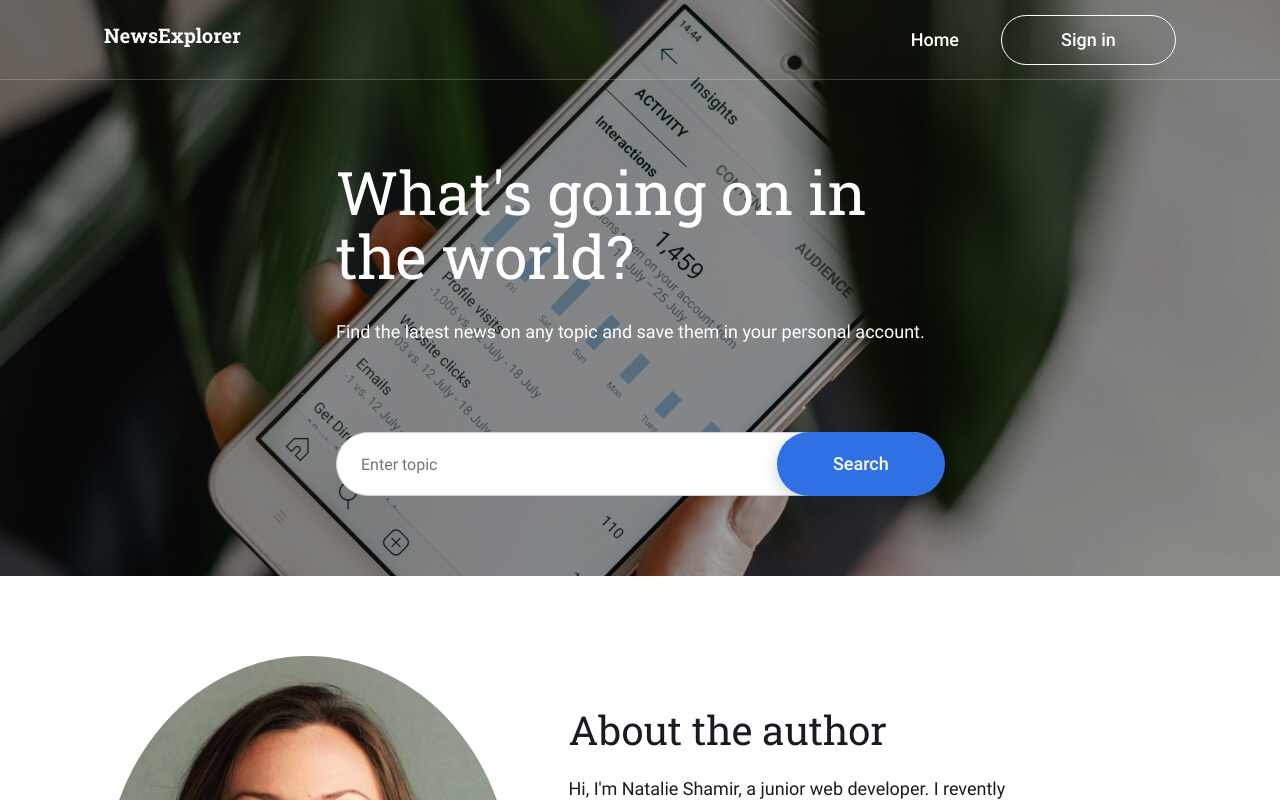
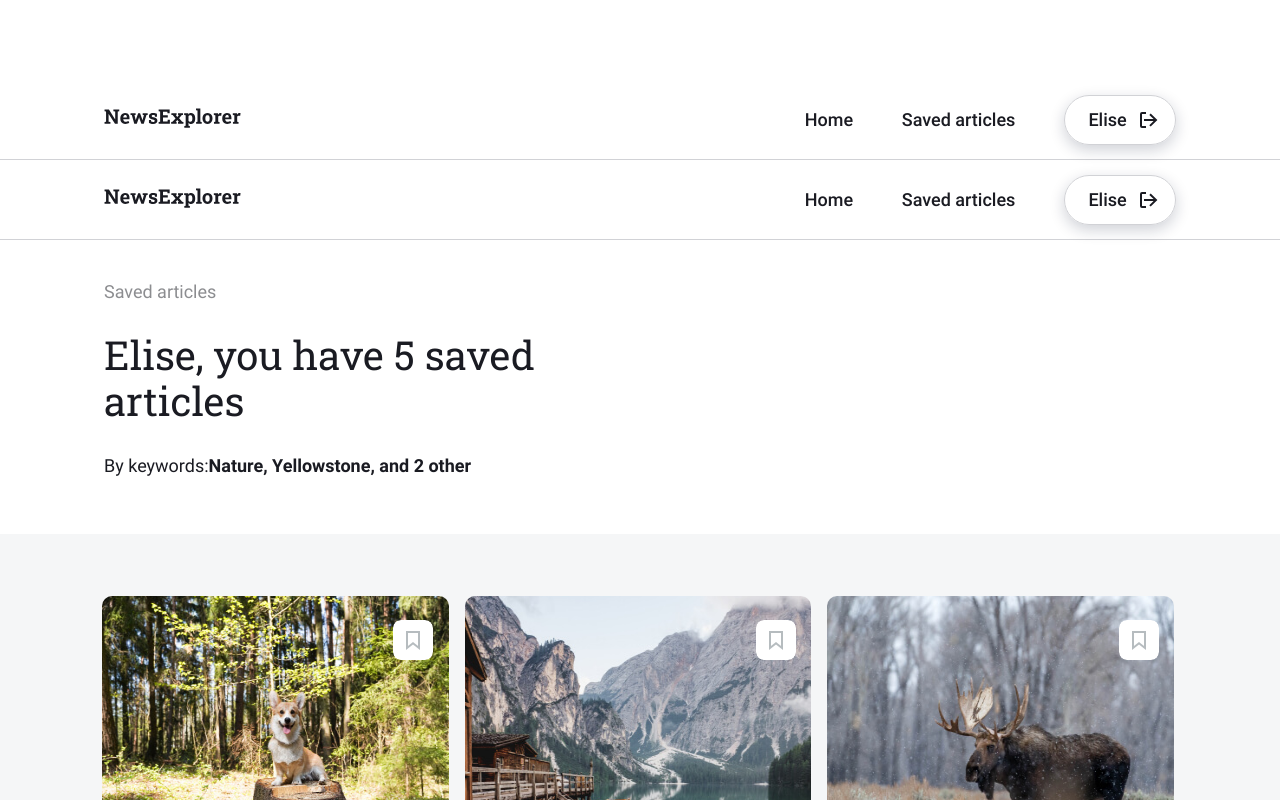
Before and after one commit to NatalieShamir/news-explorer-frontend, a React (Create React App) app: page / in a window 1280 px wide. Shown: the top 800 px of the page. Built offline with nearby package versions, Linux system fonts and the light colour scheme.

Commit message:
create isLoggedIn in App.js and pass it down as prop

```diff
--- a/src/components/App/App.js
+++ b/src/components/App/App.js
@@ -18,6 +18,7 @@ function App() {
   const [isSignupPopupOpen, setIsSignupPopupOpen] =
     React.useState(false);
   const [isRegistrationSuccessfulOpen, setIsRegistrationSuccessfulOpen] = React.useState(false);
+  const [isLoggedIn, setIsLoggedIn] = React.useState(false);
 
   function handleOpenSigninClick() {
     setIsSigninPopupOpen(true);
@@ -64,6 +65,7 @@ function App() {
       <Routes>
         <Route path="/" element={<Main
           onSigninClick={handleOpenSigninClick}
+          isLoggedIn={isLoggedIn}
         />} />
         <Route path="/saved-news" element={<SavedNews />} />
       </Routes>
--- a/src/components/Header/Header.js
+++ b/src/components/Header/Header.js
@@ -6,7 +6,7 @@ import Navigation from "../Navigation/Navigation";
 import hamburgerMenuOpen from "../../images/menu.svg";
 import hamburgerMenuClose from "../../images/close-min.svg";
 
-function Header({ onSigninClick }) {
+function Header({ onSigninClick, isLoggedIn }) {
     const [isNavOpen, setIsNavOpen] = React.useState(false);
 
     function handleToggleMenu() {
@@ -14,6 +14,7 @@ function Header({ onSigninClick }) {
     }
 
     return (
+
         <header className={isNavOpen ? "header_hamburger_menu_open" : "header"}>
             <div className="header__container">
                 <Link to={"/"} className="header__logo">
@@ -30,9 +31,10 @@ function Header({ onSigninClick }) {
             <Navigation
                 isNavOpen={isNavOpen}
                 onSigninClick={onSigninClick}
+                isLoggedIn={isLoggedIn}
             />
         </header >
-    );
+    )
 }
 
 export default Header;
--- a/src/components/Main/Main.js
+++ b/src/components/Main/Main.js
@@ -1,21 +1,25 @@
-import React from "react";
+/* import React from "react";
 import Parent from "../Parent/Parent";
 import Header from "../Header/Header";
 import SearchForm from "../SearchForm/SearchForm";
-import About from "../About/About";
+import About from "../About/About"; */
+import Header from "../Header/Header";
 import SavedNews from "../SavedNews/SavedNews";
+import SavedNewsHeader from "../SavedNewsHeader/SavedNewsHeader";
 
 
-function Main({ onSigninClick }) {
+function Main({ onSigninClick, isLoggedIn }) {
     return (
         <>
-            <Parent>
-                <Header
-                    onSigninClick={onSigninClick}
-                />
+            {/* <Parent>
                 <SearchForm />
             </Parent>
-            <About />
+            <About /> */}
+            <Header
+                onSigninClick={onSigninClick}
+                isLoggedIn={isLoggedIn}
+            />
+            <SavedNewsHeader />
             <SavedNews />
         </>
     )
```
